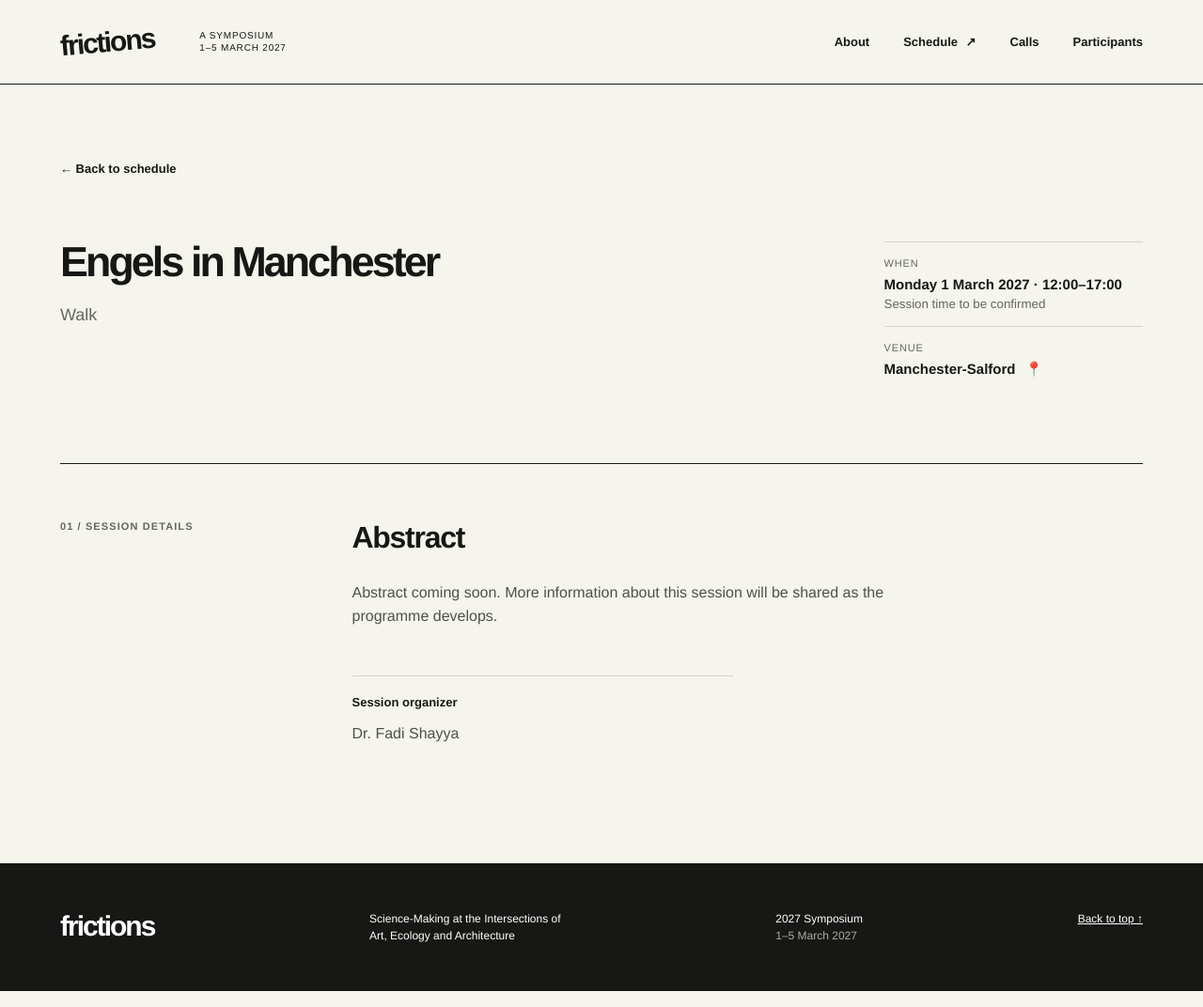
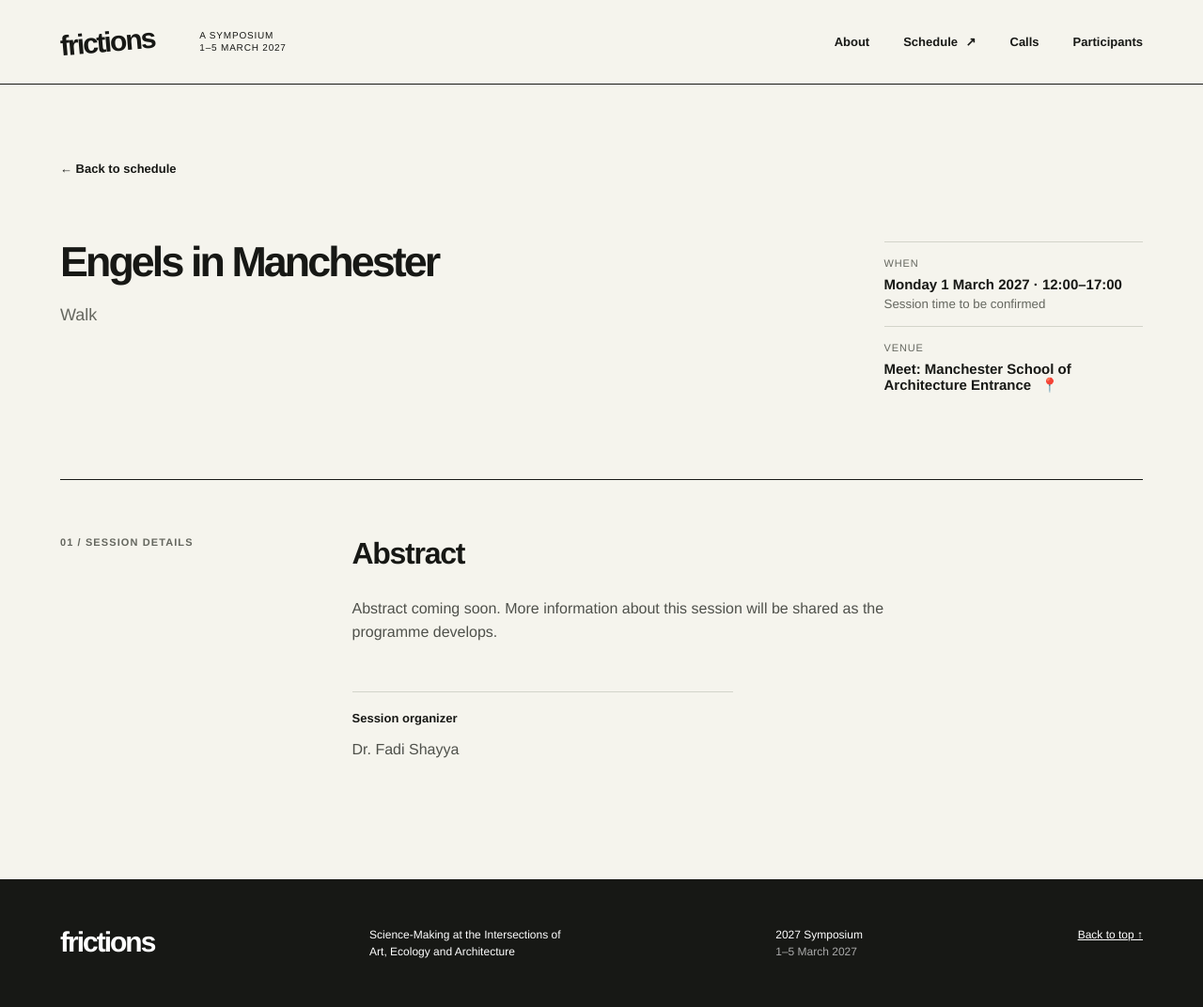
Before and after one commit to rtbs-atlas/frictions.github.io, a Jekyll site: the page built from _events/methods-workshop-1.md, in a window 1280 px wide. Shown: the whole page at 94% size. Built offline with Jekyll 4.4.1, drawn with Linux system fonts in a browser that asks for light colours.

Commit message:
Update venue and map URL for workshop 1

```diff
--- a/_events/methods-workshop-1.md
+++ b/_events/methods-workshop-1.md
@@ -6,8 +6,8 @@ day: 1
 time: "12:00–17:00"
 slot: 12
 length: 5
-venue: "Manchester-Salford"
-map_url: "https://maps.app.goo.gl/xMHXwMSL5z9qpkw18"
+venue: "Meet: Manchester School of Architecture Entrance"
+map_url: "https://maps.app.goo.gl/aVfmfpHC2pK2RGnC6"
 session_organizer: "Dr. Fadi Shayya"
 speakers: []
 participants: []
```
